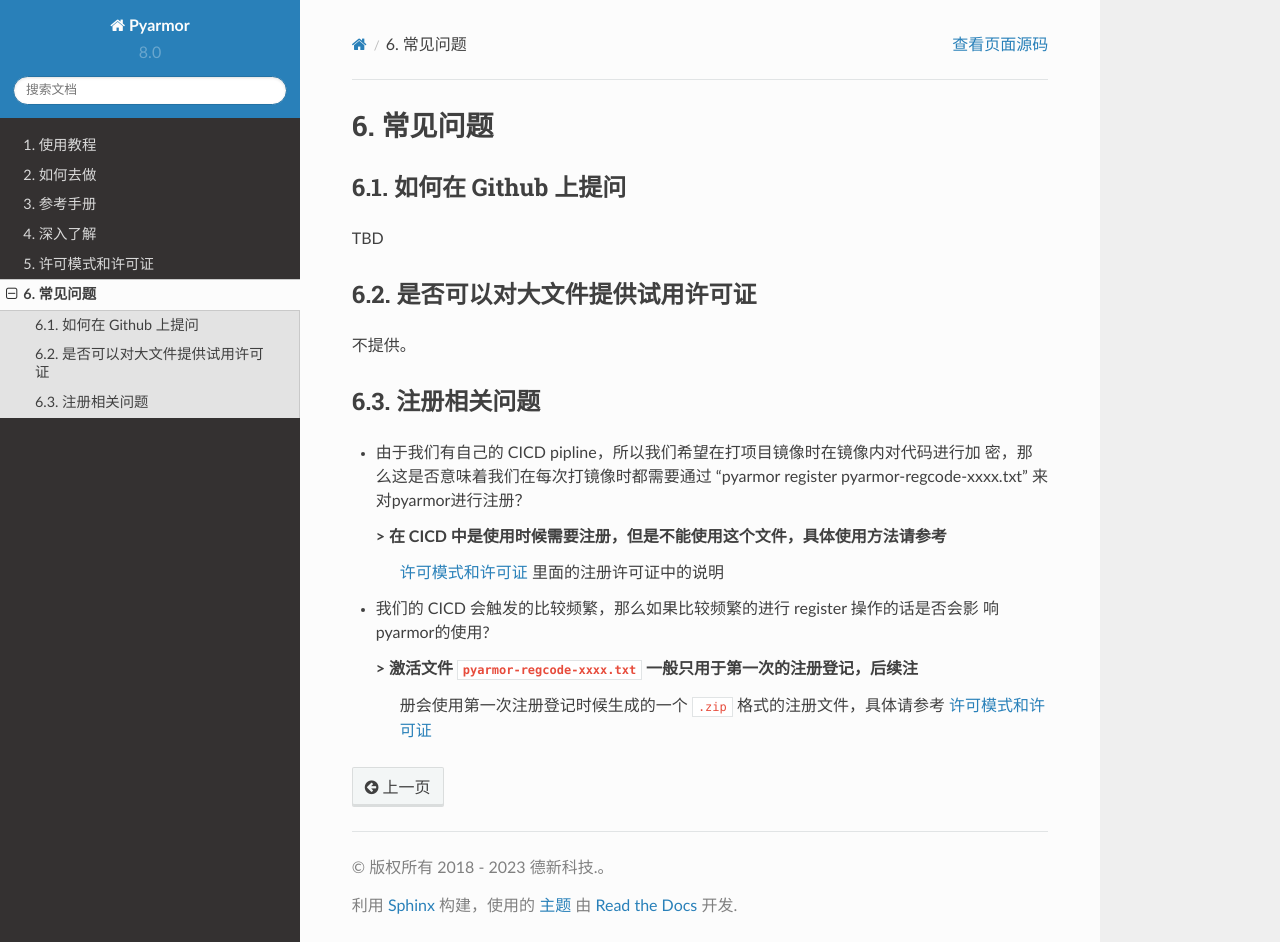
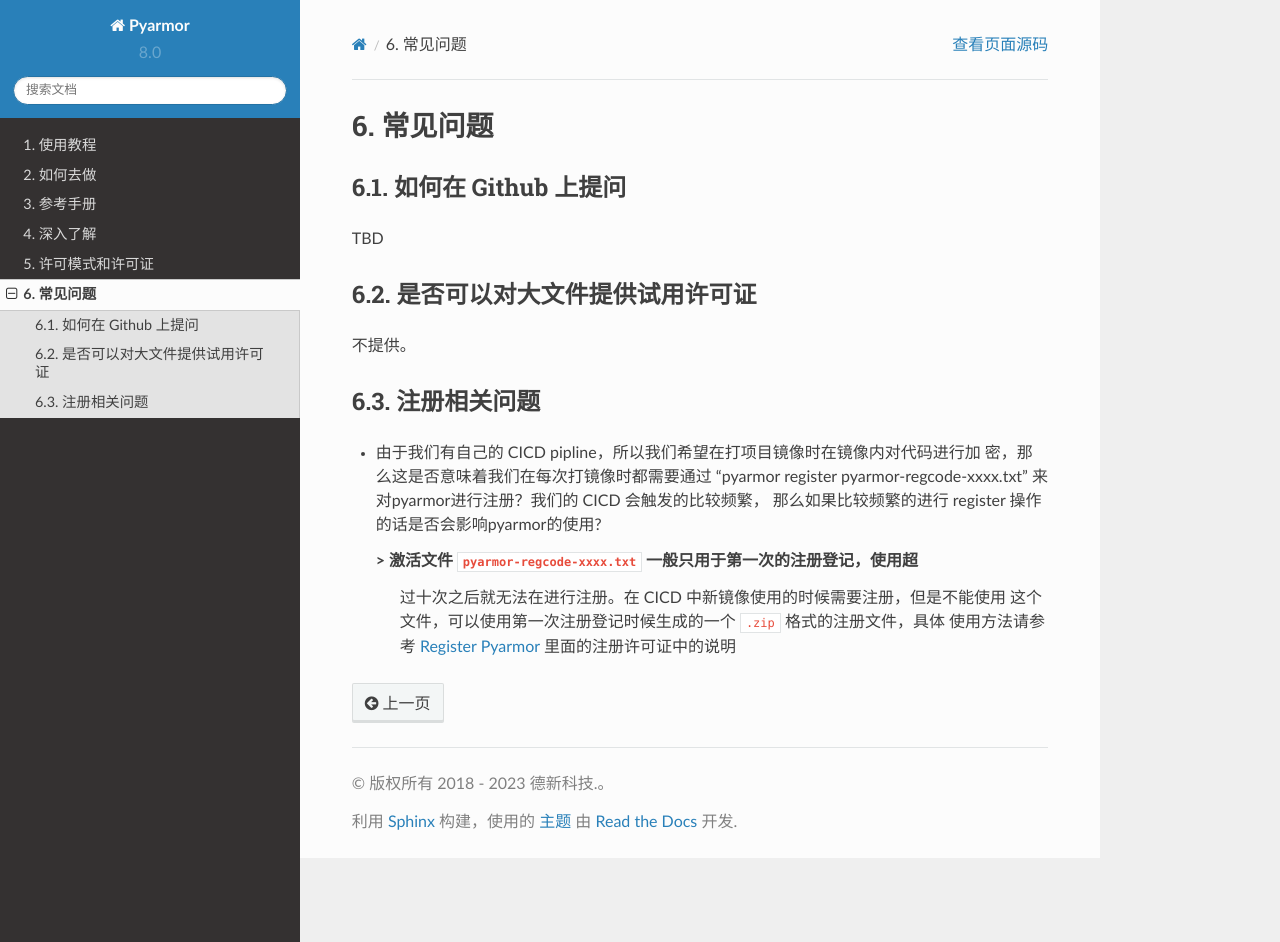
Before and after one commit to dashingsoft/pyarmor-docs-zh, a Sphinx documentation site: the page built from docs/questions.rst, in a window 1280 px wide and 942 px high. Built offline with Sphinx 7.4.7 and the Read the Docs theme 2.0.0, drawn with Linux system fonts in a browser that asks for light colours.

Commit message:
Refine doc

```diff
--- a/docs/questions.rst
+++ b/docs/questions.rst
@@ -20,16 +20,12 @@
 
 * 由于我们有自己的 CICD pipline，所以我们希望在打项目镜像时在镜像内对代码进行加
   密，那么这是否意味着我们在每次打镜像时都需要通过 “pyarmor register
-  pyarmor-regcode-xxxx.txt” 来对pyarmor进行注册？
+  pyarmor-regcode-xxxx.txt” 来对pyarmor进行注册？我们的 CICD 会触发的比较频繁，
+  那么如果比较频繁的进行 register 操作的话是否会影响pyarmor的使用?
 
-  > 在 CICD 中是使用时候需要注册，但是不能使用这个文件，具体使用方法请参考
-    :doc:`licenses` 里面的注册许可证中的说明
-
-* 我们的 CICD 会触发的比较频繁，那么如果比较频繁的进行 register 操作的话是否会影
-  响pyarmor的使用?
-
-  > 激活文件 :file:`pyarmor-regcode-xxxx.txt` 一般只用于第一次的注册登记，后续注
-    册会使用第一次注册登记时候生成的一个 ``.zip`` 格式的注册文件，具体请参考
-    :doc:`licenses`
+  > 激活文件 :file:`pyarmor-regcode-xxxx.txt` 一般只用于第一次的注册登记，使用超
+    过十次之后就无法在进行注册。在 CICD 中新镜像使用的时候需要注册，但是不能使用
+    这个文件，可以使用第一次注册登记时候生成的一个 ``.zip`` 格式的注册文件，具体
+    使用方法请参考 :doc:`how-to/register` 里面的注册许可证中的说明
 
 .. include:: _common_definitions.txt
```
